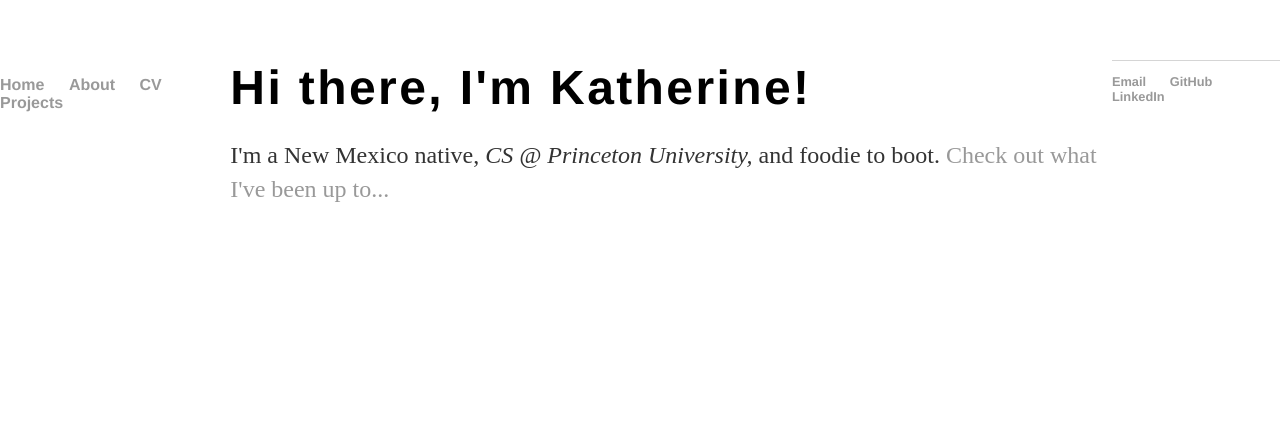
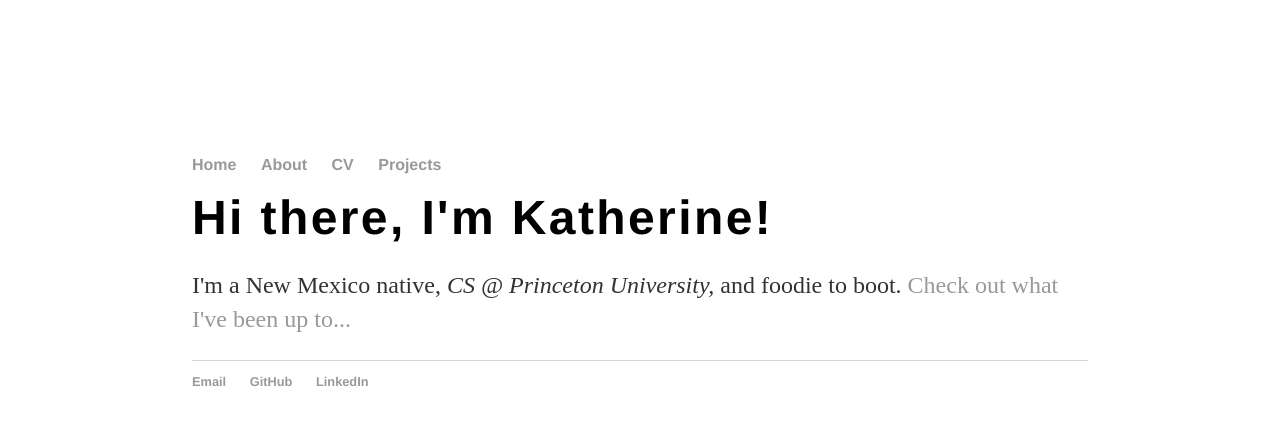
Before and after one commit to wangk5/wangk5.github.io, a Jekyll site: the page built from index.html, in a window 1280 px wide. Shown: the top 425 px of the page. Built offline with Jekyll 4.4.1, drawn with Linux system fonts in a browser that asks for light colours.

Commit message:
Update main.css

```diff
--- a/css/main.css
+++ b/css/main.css
@@ -1,6 +1,7 @@
 body {
     margin: 60px auto;
-    display: flex;
+    width: 70%;
+    padding-top: 5em;
 }
 nav ul, footer ul {
     font-family:'Helvetica', 'Arial', 'Sans-Serif';
```
